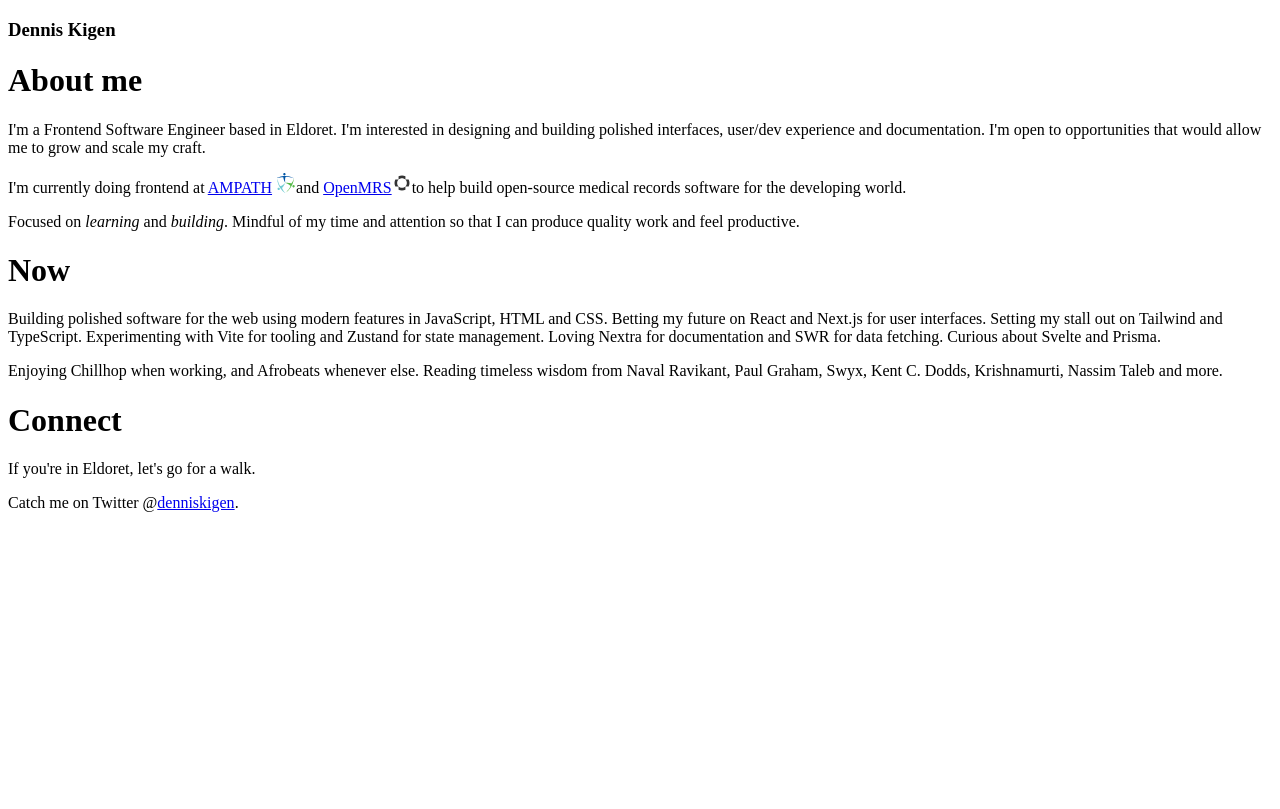
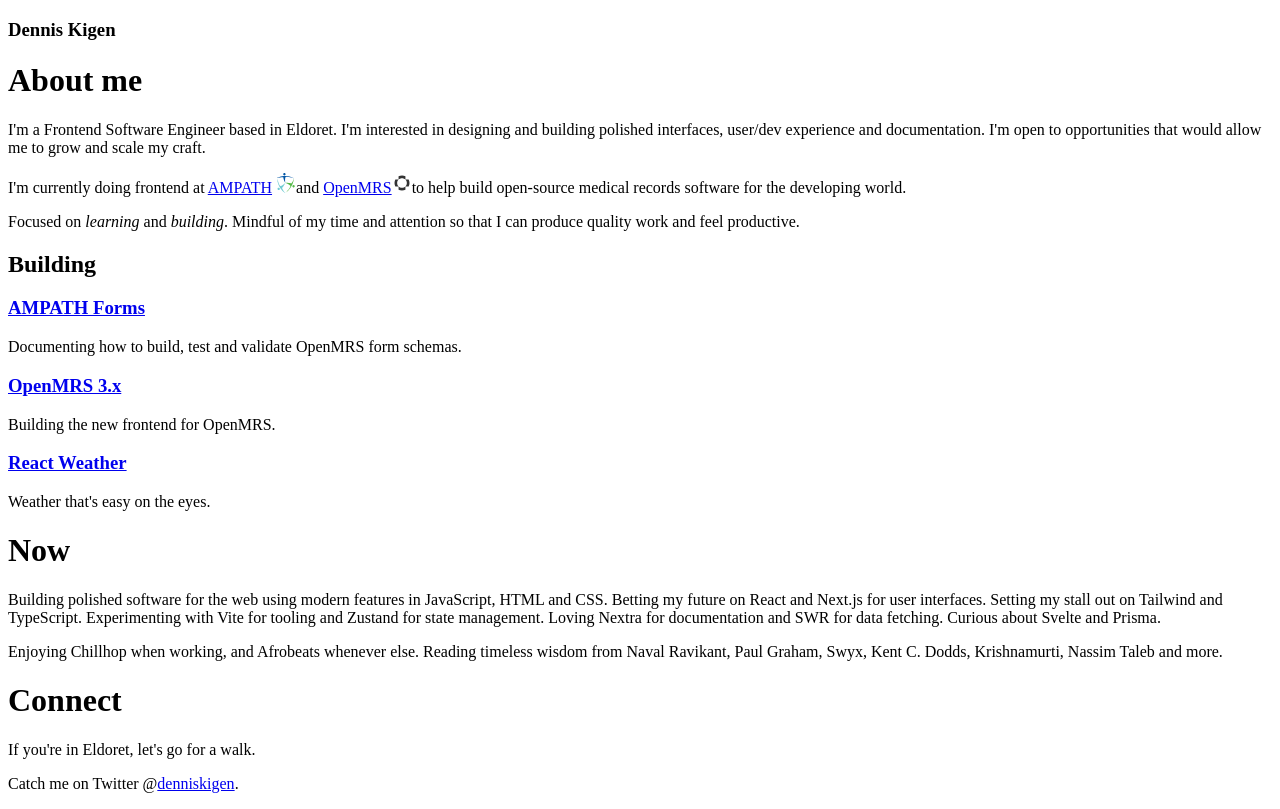
Before and after one commit to denniskigen/denniskigen.com, a Next.js app: page / in a window 1280 px wide. Built offline with nearby package versions, Linux system fonts and the light colour scheme.

Commit message:
Add Building section

```diff
--- a/components/Container.js
+++ b/components/Container.js
@@ -63,7 +63,7 @@ export default function Container(props) {
         )}
       </Head>
 
-      <main className="mx-auto flex max-w-3xl flex-col justify-center bg-white px-8 py-24 lg:py-32">
+      <main className="mx-auto flex max-w-3xl flex-col justify-center bg-white px-8 py-24 lg:py-36">
         {children}
       </main>
     </div>
--- a/pages/index.js
+++ b/pages/index.js
@@ -72,6 +72,40 @@ export default function Home() {
           </p>
         </div>
         <div className="mt-12">
+          <h2 className="font-semibold">Building</h2>
+          <section className="mt-4 flex space-x-10">
+            <div className="mt-4 space-y-2 flex-1">
+              <h3 className="font-medium">
+                <ExternalLink href="https://ampath-forms.vercel.app">
+                  AMPATH Forms
+                </ExternalLink>
+              </h3>
+              <p className="text-slate-600">
+                Documenting how to build, test and validate OpenMRS form
+                schemas.
+              </p>
+            </div>
+            <div className="mt-4 space-y-2 flex-1">
+              <h3 className="font-medium">
+                <ExternalLink href=" https://github.com/openmrs/openmrs-esm-patient-chart">
+                  OpenMRS 3.x
+                </ExternalLink>
+              </h3>
+              <p className="text-slate-600">
+                Building the new frontend for OpenMRS.
+              </p>
+            </div>
+            <div className="mt-4 space-y-2 flex-1">
+              <h3 className="font-medium">
+                <ExternalLink href=" https://react-weather.denniskigen.com">
+                  React Weather
+                </ExternalLink>
+              </h3>
+              <p className="text-slate-600">Weather that's easy on the eyes.</p>
+            </div>
+          </section>
+        </div>
+        <div className="mt-12">
           <h1 className="font-semibold">Now</h1>
           <p className="mt-8">
             Building polished software for the web using modern features in
```
